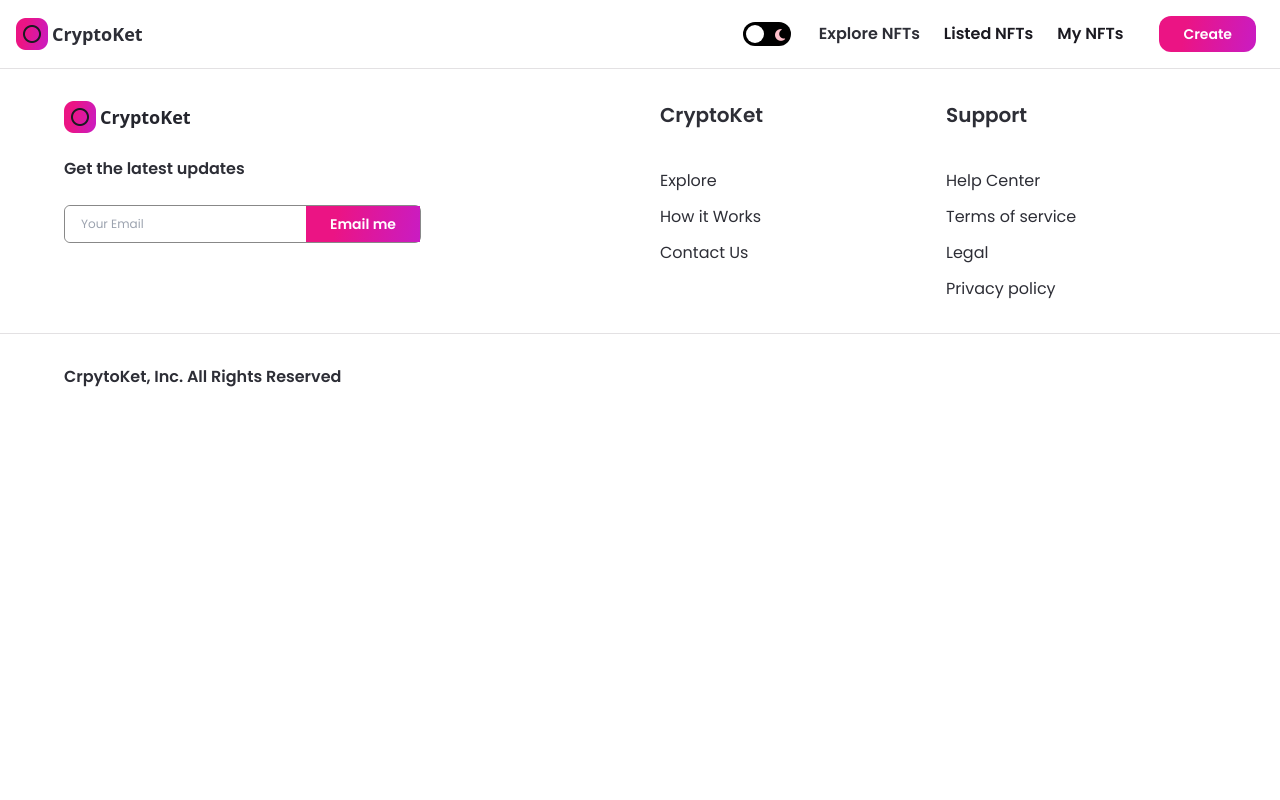
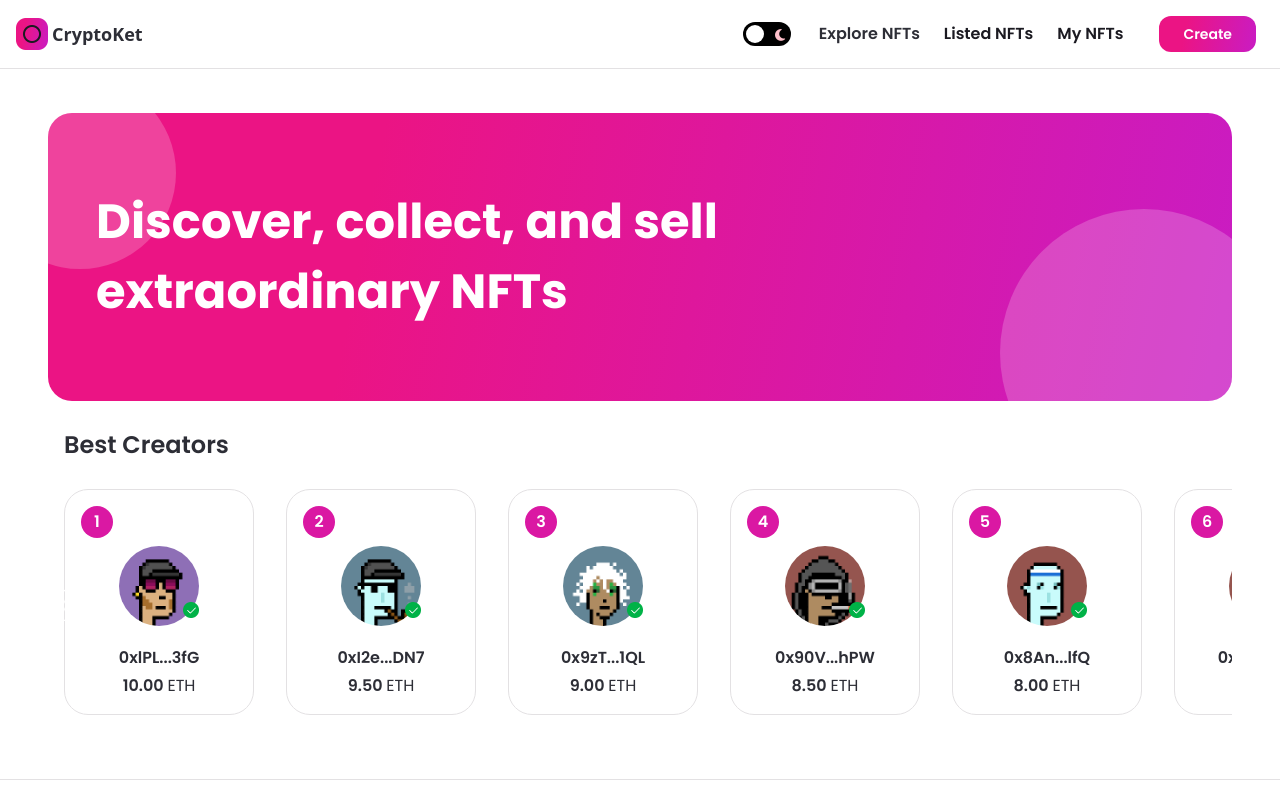
Before and after one commit to Arunava-Barua/nft_marketplace, a Next.js app: page / in a window 1280 px wide. Shown: the top 800 px of the page. Built offline with nearby package versions, Linux system fonts and the light colour scheme.

Commit message:
Create Banner, CreatorCard and index page upto creators with scroll functionality

```diff
--- /dev/null
+++ b/components/Banner.jsx
@@ -0,0 +1,11 @@
+import React from 'react';
+
+const Banner = ({ name, childStyles, parentStyle }) => (
+  <div className={`relative w-full flex items-center z-0 overflow-hidden nft-gradient ${parentStyle}`}>
+    <p className={`font-bold text-5xl text-white font-poppins leading-70 ${childStyles}`}>{name}</p>
+    <div className="absolute w-48 h-48 sm:w-32 sm:h-32 rounded-full -top-9 -left-16 -z-5 white-bg" />
+    <div className="absolute w-72 h-72 sm:w-56 sm:h-56 rounded-full -bottom-24 -right-14 -z-5 white-bg" />
+  </div>
+);
+
+export default Banner;
--- /dev/null
+++ b/components/CreatorCard.jsx
@@ -0,0 +1,40 @@
+import React, { useContext } from 'react';
+
+import Image from 'next/image';
+
+import images from '../assets';
+
+const CreatorCard = ({ rank, creatorImage, creatorName, creatorEths }) => (
+  <div className="min-w-190 minlg:min-w-240 dark:bg-nft-black-3 bg-white border dark:border-nft-black-3 border-nft-gray-1 rounded-3xl flex flex-col p-4 m-4">
+    <div className="w-8 h-8 minlg:w-10 minlg:h-10 rounded-full bg-nft-red-violet flexCenter">
+      <p className="font-poppins text-white font-semibold text-base minlg:text-lg ">{rank}</p>
+    </div>
+
+    <div className="my-2 flex justify-center">
+      <div className="relative w-20 h-20 minlg:w-28 minlg:h-28">
+        <Image
+          src={creatorImage}
+          layout="fill"
+          objectFit="cover"
+          alt="creator"
+          className="rounded-full"
+        />
+        <div className="absolute w-4 h-4 minlg:w-7 minlg:h-7 bottom-2 -right-0">
+          <Image
+            src={images.tick}
+            layout="fill"
+            objectFit="contain"
+            alt="tick"
+          />
+        </div>
+      </div>
+    </div>
+
+    <div className="mt-3 minlg:mt-7 text-center flexCenter flex-col">
+      <p className="font-poppins dark:text-white text-nft-black-1 font-semibold text-base">{creatorName}</p>
+      <p className="mt-1 font-poppins dark:text-white text-nft-black-1 font-semibold text-base">{creatorEths.toFixed(2)} <span className="font-normal">ETH</span></p>
+    </div>
+  </div>
+);
+
+export default CreatorCard;
--- a/components/index.js
+++ b/components/index.js
@@ -1,5 +1,7 @@
 import Navbar from './Navbar';
 import Footer from './Footer';
 import Button from './Button';
+import Banner from './Banner';
+import CreatorCard from './CreatorCard';
 
-export { Navbar, Footer, Button };
+export { Navbar, Footer, Button, Banner, CreatorCard };
--- a/pages/_app.js
+++ b/pages/_app.js
@@ -9,7 +9,9 @@
   <ThemeProvider attribute="class">
     <div className="dark:bg-nft-dark bg-white min-h-screen ">
       <Navbar />
-      <Component {...pageProps} />
+      <div className="pt-65">
+        <Component {...pageProps} />
+      </div>
       <Footer />
     </div>
 
--- a/pages/index.js
+++ b/pages/index.js
@@ -1,7 +1,90 @@
-const Home = () => (
-  <div>
-    <h1 className="text-3xl font-bold underline">Hello world!</h1>
-  </div>
-);
+import { useEffect, useState, useRef, useContext } from 'react';
+import { useTheme } from 'next-themes';
+import Image from 'next/image';
+
+import { Banner, CreatorCard } from '../components';
+import { makeId } from '../utils/makeId';
+
+import images from '../assets';
+
+const Home = () => {
+  const scrollRef = useRef(null);
+  const parentRef = useRef(null);
+  const [hideButtons, setHideButtons] = useState(false);
+  const { theme } = useTheme();
+
+  // Scroll
+  const handleScroll = (direction) => {
+    const { current } = scrollRef;
+
+    const scrollAmount = window.innerWidth > 1800 ? 270 : 210;
+
+    if (direction === 'left') {
+      current.scrollLeft -= scrollAmount;
+    } else {
+      current.scrollLeft += scrollAmount;
+    }
+  };
+
+  // check if scrollRef container is overfilling its parentRef container
+  const isScrollable = () => {
+    const { current } = scrollRef;
+    const { current: parent } = parentRef;
+
+    if (current?.scrollWidth >= parent?.offsetWidth) return setHideButtons(false);
+    return setHideButtons(true);
+  };
+
+  // if window is resized
+  useEffect(() => {
+    isScrollable();
+    window.addEventListener('resize', isScrollable);
+
+    return () => {
+      window.removeEventListener('resize', isScrollable);
+    };
+  });
+
+  return (
+    <div className="flex justify-center sm:px-4 p-12">
+      <div className="w-full minmd:w-4/5">
+        <Banner
+          name={(<>Discover, collect, and sell <br /> extraordinary NFTs</>)}
+          childStyles="md:text-4xl sm:text-2xl xs:text-xl text-left"
+          parentStyle="justify-start mb-7 h-72 sm:h-60 p-12 xs:p-4 xs:h-44 rounded-3xl"
+        />
+
+        <div>
+          <h1 className="font-poppins dark:text-white text-nft-black-1 text-2xl minlg:text-4xl font-semibold ml-4 xs:ml-0">Best Creators</h1>
+
+          <div className="relative flex-1 max-w-full flex mt-3" ref={parentRef}>
+            <div className="flex flex-row w-max overflow-x-scroll no-scrollbar select-none" ref={scrollRef}>
+              {[5, 6, 7, 8, 9, 10].map((creator, i) => (
+                <CreatorCard
+                  key={`creator-${i}`}
+                  rank={i + 1}
+                  creatorImage={images[`creator${i + 1}`]}
+                  creatorName={`0x${makeId(3)}...${makeId(3)}`}
+                  creatorEths={10 - i * 0.5}
+                />
+              ))}
+              {!hideButtons && (
+                <>
+                  <div onClick={() => handleScroll('left')} className="absolute w-8 h-8 minlg:w-12 minlg:h-12 top-45 cursor-pointer left-0">
+                    <Image src={images.left} layout="fill" objectFit="contain" alt="left_arrow" className={theme === 'light' ? 'filter invert' : undefined} />
+                  </div>
+
+                  <div onClick={() => handleScroll('right')} className="absolute w-8 h-8 minlg:w-12 minlg:h-12 top-45 cursor-pointer right-0">
+                    <Image src={images.right} layout="fill" objectFit="contain" alt="left_arrow" className={theme === 'light' ? 'filter invert' : undefined} />
+                  </div>
+                </>
+              )}
+            </div>
+          </div>
+        </div>
+      </div>
+    </div>
+  );
+};
 
 export default Home;
--- /dev/null
+++ b/utils/makeId.js
@@ -0,0 +1,12 @@
+export const makeId = (length) => {
+  let result = '';
+
+  const characters = 'ABCDEFGHIJKLMNOPQRSTUVWXYZabcdefghijklmnopqrstuvwxyz0123456789';
+  const charactersLength = characters.length;
+
+  for (let i = 0; i < length; i += 1) {
+    result += characters.charAt(Math.floor(Math.random() * charactersLength));
+  }
+
+  return result;
+};
```
